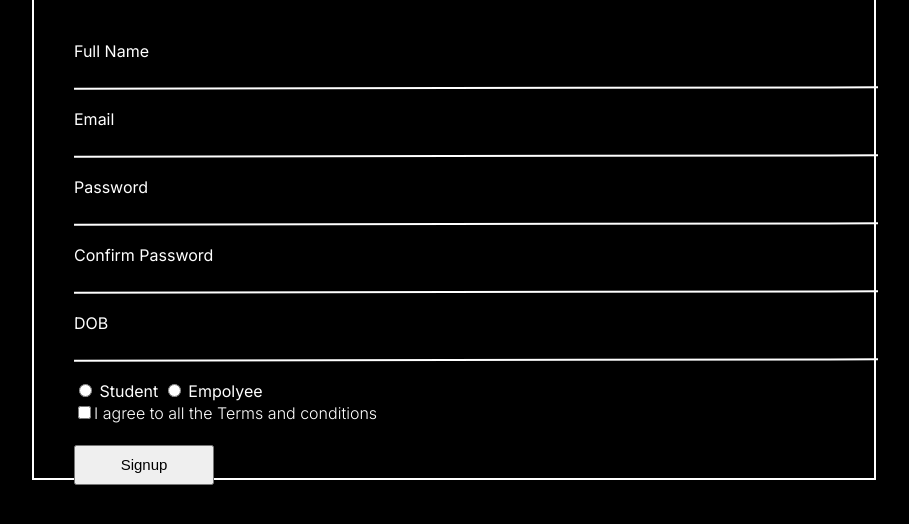
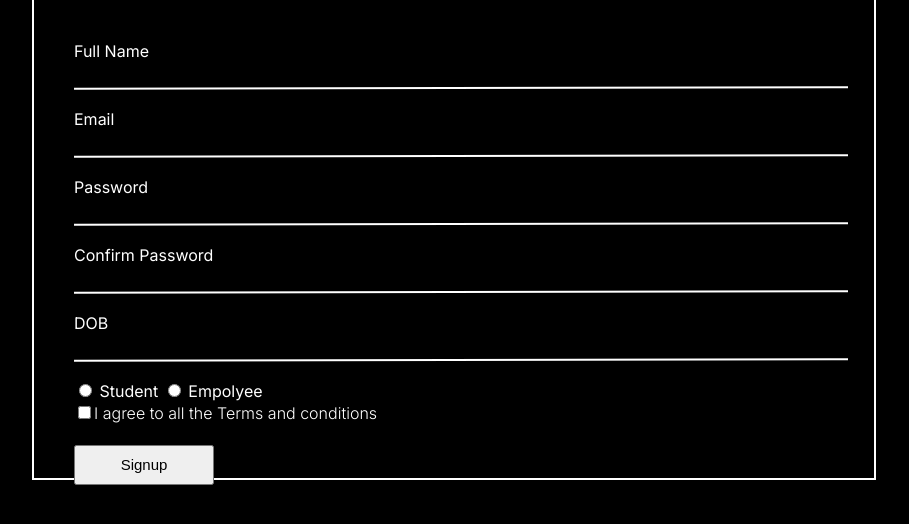
Before and after one commit to hemant0933/contest-signup-form, a plain HTML site: page index.html in a window 1280 px wide. Shown: the part 272-796 px from the top of the page, without its empty margins (186-1095 px from the left). Drawn offline with Linux system fonts and the light colour scheme.

Commit message:
added text feild lines

```diff
--- a/style.css
+++ b/style.css
@@ -29,7 +29,7 @@ header>h1{
     line-height: 77px;
 }
 .form_field {
-    width: 800px;
+    width: 770px;
    background-color: black;
    /* font-size: 20px; */
    border: 0;
```
